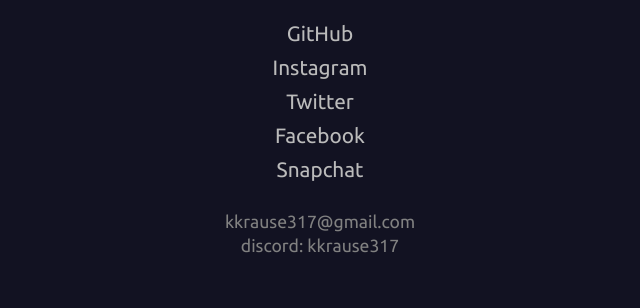
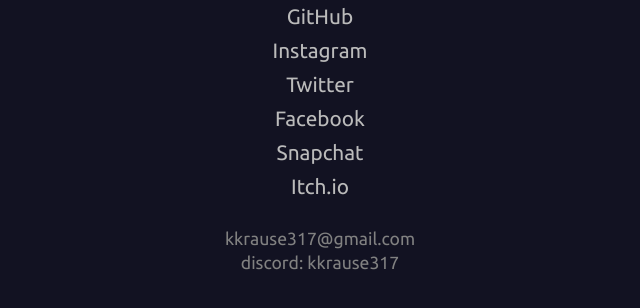
Before and after one commit to kylekrause3/kylekrause3.github.io, a plain HTML site: page index.html in a window 1280 px wide. Shown: the part 328-636 px from the top of the page, without its empty margins (320-960 px from the left). Drawn offline with Linux system fonts and the light colour scheme.

Commit message:
Add itch.io link

```diff
--- a/index.html
+++ b/index.html
@@ -17,6 +17,7 @@
             <li><a href="https://x.com/kyle_krause313" target="_blank">Twitter</a></li>
             <li><a href="https://www.facebook.com/kkrause317/" target="_blank">Facebook</a></li>
             <li><a href="https://t.snapchat.com/CdgHCPQL" target="_blank">Snapchat</a></li>
+            <li><a href="https://kylekrause3.itch.io/" target="_blank">Itch.io</a></li>
         </ul>
         <ul class="contact-info">
             <li><a class="email-link" href="mailto:kkrause317@gmail.com">kkrause317@gmail.com</a></li>
```
